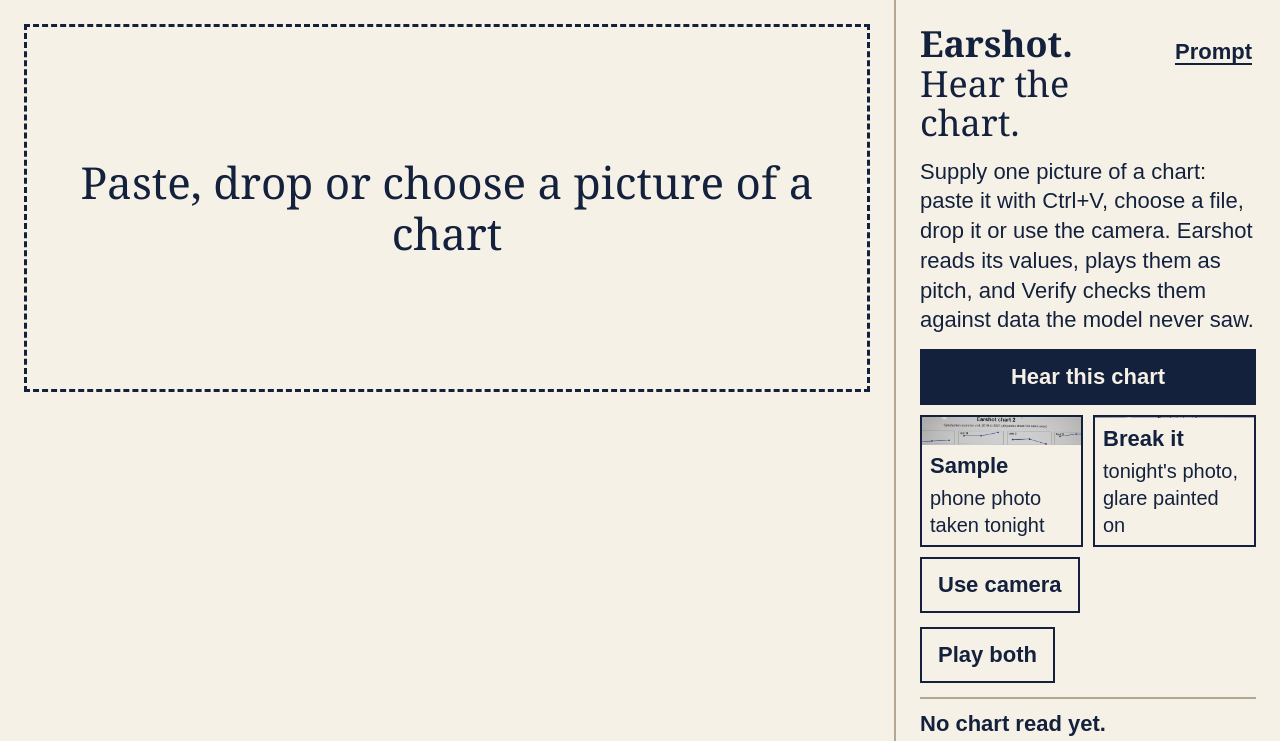
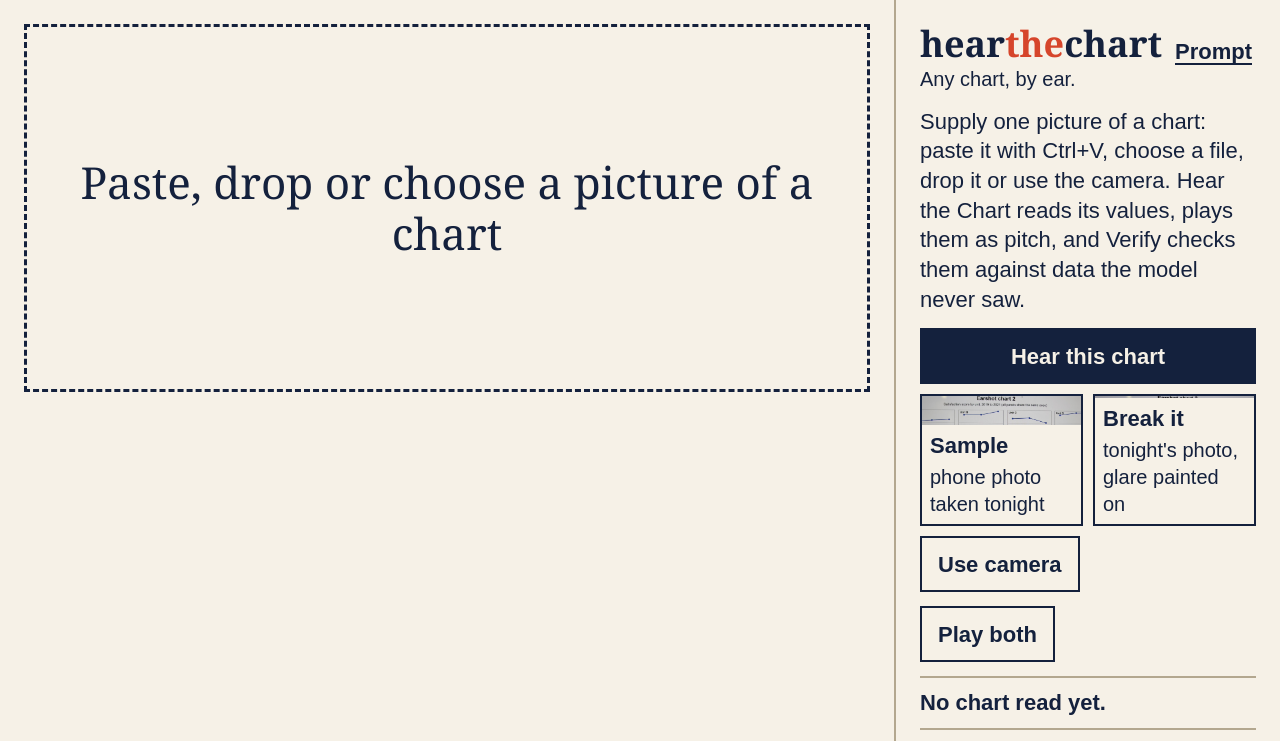
Before and after one commit to benjddd/earshot, a website built with Vite: page index.html in a window 1280 px wide. Shown: the top 741 px of the page. Built offline with nearby package versions, Linux system fonts and the light colour scheme; a web font is replaced by a local one.

Commit message:
cp3 r5: wordmark hearthechart, tab title Hear the Chart, tagline

```diff
--- a/index.html
+++ b/index.html
@@ -3,7 +3,7 @@
   <head>
     <meta charset="utf-8" />
     <meta name="viewport" content="width=device-width, initial-scale=1" />
-    <title>Earshot</title>
+    <title>Hear the Chart</title>
     <script type="module" src="/src/main.js"></script>
   </head>
   <body>
@@ -38,10 +38,10 @@
 
       <aside class="band" aria-label="Controls and results">
         <header class="band-head">
-          <h1 class="title">Earshot. <span class="tagline">Hear the chart.</span></h1>
+          <div class="brand"><h1 class="title" aria-label="Hear the Chart"><span class="wordmark" aria-hidden="true">hear<span class="the">the</span>chart</span></h1><p class="tagline">Any chart, by ear.</p></div>
           <button type="button" class="link-btn" id="btn-prompt">Prompt</button>
         </header>
-        <p class="lead">Supply one picture of a chart: paste it with Ctrl+V, choose a file, drop it or use the camera. Earshot reads its values, plays them as pitch, and Verify checks them against data the model never saw.</p>
+        <p class="lead">Supply one picture of a chart: paste it with Ctrl+V, choose a file, drop it or use the camera. Hear the Chart reads its values, plays them as pitch, and Verify checks them against data the model never saw.</p>
 
         <div class="controls" role="group" aria-label="Supply a chart">
           <button type="button" class="btn btn-verb" id="btn-pick">Hear this chart</button>
--- a/src/style.css
+++ b/src/style.css
@@ -492,3 +492,9 @@ html, body { background: var(--sheet); color: var(--ink); }
 .foot { margin-top: 0; }
 /* card thumbnails show the chart, not the browser bar of the photo */
 .btn.card { background-size: 190%; background-position: 45% 50%; }
+
+/* the name on the page: the wordmark "hearthechart", "the" in the accent; read aloud as "Hear the Chart" */
+.brand { min-width: 0; }
+.wordmark { font-family: var(--display); font-weight: 700; letter-spacing: 0; }
+.wordmark .the { color: var(--accent); }
+.brand .tagline { margin: 2px 0 0; font-size: 20px; font-weight: 400; }
```
